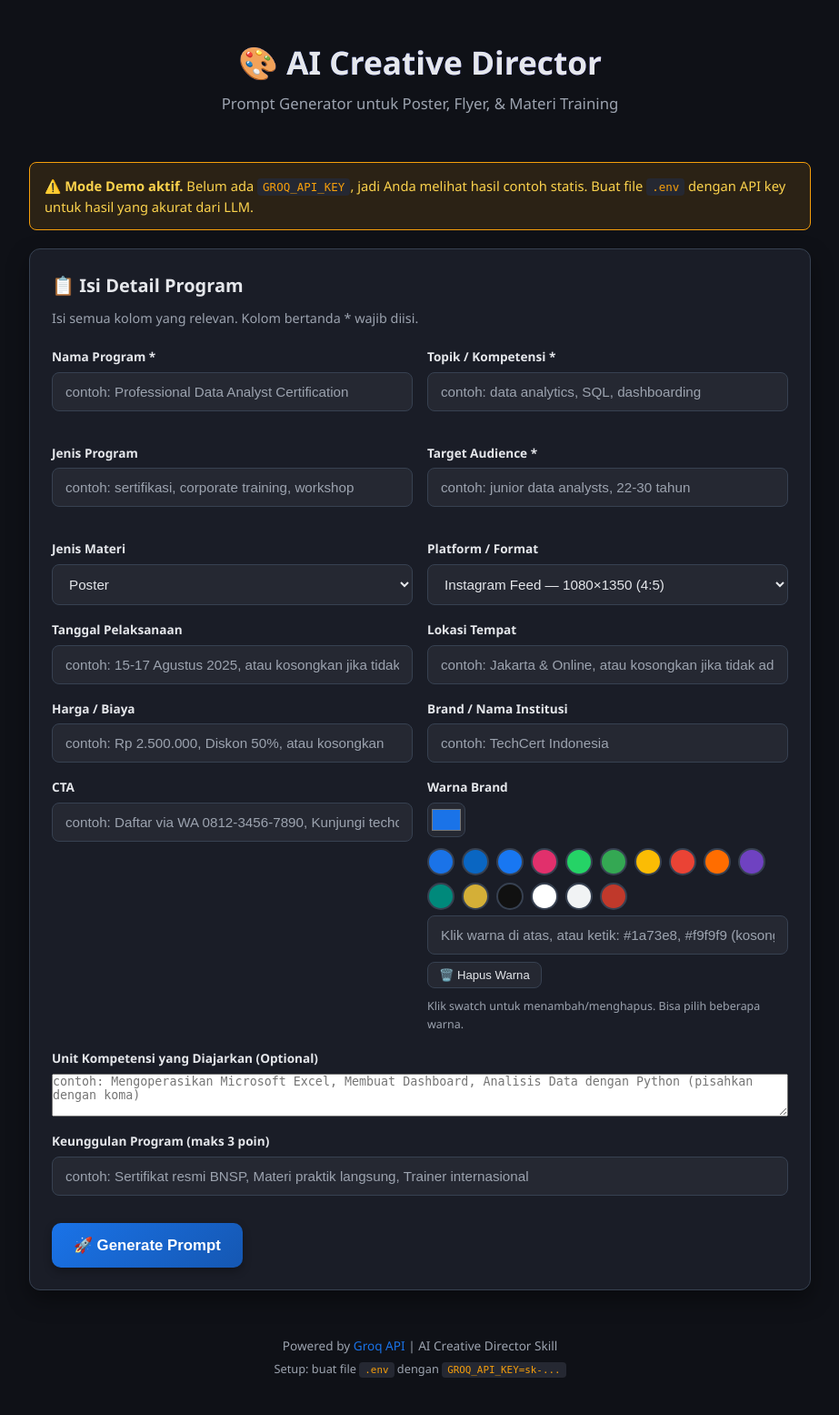
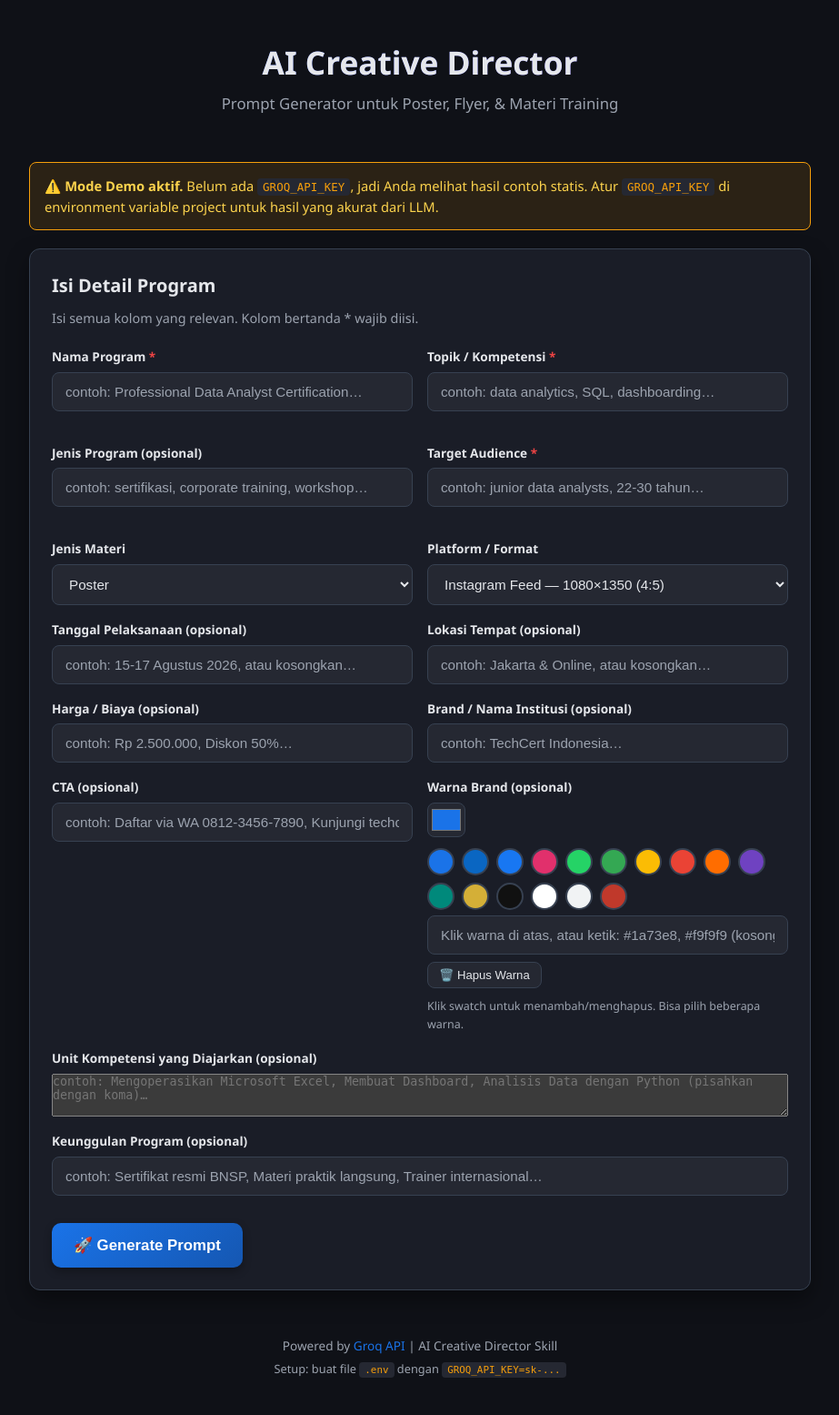
Before and after one commit to Fajar-HSE/prompt-generator-app, a Flask app: page / in a window 1280 px wide. Shown: the whole page at 91% size, without its empty margins (178-1101 px from the left). Run offline with Flask 3, Linux system fonts and the light colour scheme; some libraries are stand-ins or nearby versions.

Commit message:
Improve UI/UX: a11y, focus states, toast, confirm dialogs, reduced-motion

```diff
--- a/static/script.js
+++ b/static/script.js
@@ -16,6 +16,12 @@
 
         const REQUIRED_FIELDS = ['programName', 'competency', 'targetAudience'];
         const STORAGE_KEY = 'promptGeneratorHistory';
+
+        let savedSinceEdit = true;
+        if (form) {
+            form.addEventListener('input', function () { savedSinceEdit = false; });
+            form.addEventListener('change', function () { savedSinceEdit = false; });
+        }
 
         const brandColorsInput = document.getElementById('brandColors');
         const brandColorCustom = document.getElementById('brandColorCustom');
@@ -129,6 +135,21 @@
             }
         }
 
+        function showToast(message) {
+            let toast = document.getElementById('appToast');
+            if (!toast) {
+                toast = document.createElement('div');
+                toast.id = 'appToast';
+                toast.className = 'toast';
+                toast.setAttribute('role', 'status');
+                toast.setAttribute('aria-live', 'polite');
+                document.body.appendChild(toast);
+            }
+            toast.textContent = message;
+            toast.classList.add('show');
+            setTimeout(function () { toast.classList.remove('show'); }, 2500);
+        }
+
         function clearFieldErrors() {
             REQUIRED_FIELDS.forEach(function (field) {
                 const input = document.getElementById(field);
@@ -164,7 +185,7 @@
 
         function copyText(text, btn, successText) {
             if (!navigator.clipboard) {
-                alert('Clipboard tidak didukung di browser ini. Salin manual.');
+                showToast('Clipboard tidak didukung di browser ini. Salin manual.');
                 return;
             }
             navigator.clipboard.writeText(text).then(function () {
@@ -172,7 +193,7 @@
                 btn.textContent = successText || '✅ Tersalin!';
                 setTimeout(function () { btn.textContent = original; }, 2000);
             }).catch(function (err) {
-                alert('Gagal menyalin: ' + err.message);
+                showToast('Gagal menyalin: ' + err.message);
             });
         }
 
@@ -223,6 +244,7 @@
             if (brandColorsInput) {
                 syncSwatches();
             }
+            savedSinceEdit = true;
         }
 
         function saveToHistory(data, sections, demoMode, model) {
@@ -307,6 +329,9 @@
                 delBtn.className = 'btn-secondary btn-sm btn-danger-text';
                 delBtn.textContent = '🗑️ Hapus';
                 delBtn.addEventListener('click', function () {
+                    if (!window.confirm('Hapus riwayat ini? Tindakan tidak dapat dibatalkan.')) {
+                        return;
+                    }
                     history.splice(index, 1);
                     localStorage.setItem(STORAGE_KEY, JSON.stringify(history));
                     loadHistory();
@@ -368,6 +393,7 @@
 
                 renderSections(result.sections || {});
                 saveToHistory(data, result.sections || {}, result.demo_mode, result.model);
+                savedSinceEdit = true;
                 loadHistory();
                 outputSection.style.display = 'block';
                 outputSection.scrollIntoView({ behavior: 'smooth' });
@@ -398,17 +424,29 @@
                 outputSection.style.display = 'none';
                 outputContainer.innerHTML = '';
                 setError(null);
+                savedSinceEdit = true;
                 window.scrollTo({ top: 0, behavior: 'smooth' });
             });
         }
 
         if (clearHistoryBtn) {
             clearHistoryBtn.addEventListener('click', function () {
+                if (!window.confirm('Hapus semua riwayat generate? Tindakan tidak dapat dibatalkan.')) {
+                    return;
+                }
                 localStorage.removeItem(STORAGE_KEY);
                 loadHistory();
             });
         }
 
+        window.addEventListener('beforeunload', function (e) {
+            if (!savedSinceEdit) {
+                e.preventDefault();
+                e.returnValue = '';
+                return '';
+            }
+        });
+
         checkStatus();
         loadHistory();
     });
--- a/static/style.css
+++ b/static/style.css
@@ -12,6 +12,7 @@
     --danger: #ef4444;
     --shadow: 0 10px 25px rgba(0, 0, 0, 0.4);
     --shadow-sm: 0 4px 10px rgba(0, 0, 0, 0.3);
+    color-scheme: dark;
 }
 
 * {
--- a/templates/index.html
+++ b/templates/index.html
@@ -4,47 +4,50 @@
     <meta charset="UTF-8">
     <meta name="viewport" content="width=device-width, initial-scale=1.0">
     <title>AI Creative Director — Prompt Generator</title>
+    <meta name="description" content="Generator prompt untuk image-creation (poster, flyer, pamflet, banner, social media) berbasis AI Creative Director.">
+    <meta name="theme-color" content="#0f1117">
     <link rel="stylesheet" href="/static/style.css">
 </head>
 <body>
+    <a href="#promptForm" class="skip-link">Lewati ke form</a>
     <div class="container">
         <header>
-            <h1>🎨 AI Creative Director</h1>
+            <h1>AI Creative Director</h1>
             <p class="subtitle">Prompt Generator untuk Poster, Flyer, &amp; Materi Training</p>
         </header>
 
-        <div id="demoBanner" class="banner banner-warning" style="display: none;">
+        <div id="demoBanner" class="banner banner-warning" style="display: none;" role="status" aria-live="polite">
             ⚠️ <strong>Mode Demo aktif.</strong> Belum ada <code>GROQ_API_KEY</code>, jadi Anda melihat hasil contoh statis.
-            Buat file <code>.env</code> dengan API key untuk hasil yang akurat dari LLM.
+            Atur <code>GROQ_API_KEY</code> di environment variable project untuk hasil yang akurat dari LLM.
         </div>
 
         <main>
             <section class="form-section">
-                <h2>📋 Isi Detail Program</h2>
+                <h2>Isi Detail Program</h2>
                 <p class="hint">Isi semua kolom yang relevan. Kolom bertanda * wajib diisi.</p>
 
                 <form id="promptForm" novalidate>
                     <div class="form-grid">
                         <div class="form-group">
-                            <label for="programName">Nama Program *</label>
-                            <input type="text" id="programName" name="programName" placeholder="contoh: Professional Data Analyst Certification" required>
+                            <label for="programName" class="required">Nama Program</label>
+                            <input type="text" id="programName" name="programName" placeholder="contoh: Professional Data Analyst Certification…" autocomplete="off" required>
                             <small class="field-error" id="error-programName"></small>
                         </div>
 
                         <div class="form-group">
-                            <label for="competency">Topik / Kompetensi *</label>
-                            <input type="text" id="competency" name="competency" placeholder="contoh: data analytics, SQL, dashboarding" required>
+                            <label for="competency" class="required">Topik / Kompetensi</label>
+                            <input type="text" id="competency" name="competency" placeholder="contoh: data analytics, SQL, dashboarding…" autocomplete="off" required>
                             <small class="field-error" id="error-competency"></small>
                         </div>
 
                         <div class="form-group">
-                            <label for="programType">Jenis Program</label>
-                            <input type="text" id="programType" name="programType" placeholder="contoh: sertifikasi, corporate training, workshop">
+                            <label for="programType">Jenis Program (opsional)</label>
+                            <input type="text" id="programType" name="programType" placeholder="contoh: sertifikasi, corporate training, workshop…" autocomplete="off">
                         </div>
 
                         <div class="form-group">
-                            <label for="targetAudience">Target Audience *</label>
-                            <input type="text" id="targetAudience" name="targetAudience" placeholder="contoh: junior data analysts, 22-30 tahun" required>
+                            <label for="targetAudience" class="required">Target Audience</label>
+                            <input type="text" id="targetAudience" name="targetAudience" placeholder="contoh: junior data analysts, 22-30 tahun…" autocomplete="off" required>
                             <small class="field-error" id="error-targetAudience"></small>
                         </div>
 
@@ -86,51 +89,51 @@
                         </div>
 
                         <div class="form-group">
-                            <label for="date">Tanggal Pelaksanaan</label>
-                            <input type="text" id="date" name="date" placeholder="contoh: 15-17 Agustus 2025, atau kosongkan jika tidak ada">
+                            <label for="date">Tanggal Pelaksanaan (opsional)</label>
+                            <input type="text" id="date" name="date" placeholder="contoh: 15-17 Agustus 2026, atau kosongkan…" autocomplete="off">
                         </div>
 
                         <div class="form-group">
-                            <label for="location">Lokasi Tempat</label>
-                            <input type="text" id="location" name="location" placeholder="contoh: Jakarta & Online, atau kosongkan jika tidak ada">
+                            <label for="location">Lokasi Tempat (opsional)</label>
+                            <input type="text" id="location" name="location" placeholder="contoh: Jakarta & Online, atau kosongkan…" autocomplete="off">
                         </div>
 
                         <div class="form-group">
-                            <label for="price">Harga / Biaya</label>
-                            <input type="text" id="price" name="price" placeholder="contoh: Rp 2.500.000, Diskon 50%, atau kosongkan">
+                            <label for="price">Harga / Biaya (opsional)</label>
+                            <input type="text" id="price" name="price" placeholder="contoh: Rp 2.500.000, Diskon 50%…" autocomplete="off" inputmode="text">
                         </div>
 
                         <div class="form-group">
-                            <label for="brand">Brand / Nama Institusi</label>
-                            <input type="text" id="brand" name="brand" placeholder="contoh: TechCert Indonesia">
+                            <label for="brand">Brand / Nama Institusi (opsional)</label>
+                            <input type="text" id="brand" name="brand" placeholder="contoh: TechCert Indonesia…" autocomplete="organization">
                         </div>
 
                         <div class="form-group">
-                            <label for="cta">CTA</label>
-                            <input type="text" id="cta" name="cta" placeholder="contoh: Daftar via WA 0812-3456-7890, Kunjungi techcert.id">
+                            <label for="cta">CTA (opsional)</label>
+                            <input type="text" id="cta" name="cta" placeholder="contoh: Daftar via WA 0812-3456-7890, Kunjungi techcert.id…" autocomplete="off">
                         </div>
 
                         <div class="form-group">
-                            <label for="brandColors">Warna Brand</label>
+                            <label for="brandColors">Warna Brand (opsional)</label>
                             <div class="color-picker-row">
                                 <input type="color" id="brandColorCustom" value="#1a73e8" title="Pilih warna custom">
                                 <div id="brandColorSwatches" class="color-swatches"></div>
                             </div>
-                            <input type="text" id="brandColors" name="brandColors" placeholder="Klik warna di atas, atau ketik: #1a73e8, #f9f9f9 (kosongkan jika tidak ada)">
+                            <input type="text" id="brandColors" name="brandColors" placeholder="Klik warna di atas, atau ketik: #1a73e8, #f9f9f9 (kosongkan jika tidak ada)…" autocomplete="off">
                             <div class="color-actions">
-                                <button type="button" id="clearBrandColors" class="btn-secondary btn-sm">🗑️ Hapus Warna</button>
+                                <button type="button" id="clearBrandColors" class="btn-secondary btn-sm"><span aria-hidden="true">🗑️</span> Hapus Warna</button>
                                 <small class="field-hint">Klik swatch untuk menambah/menghapus. Bisa pilih beberapa warna.</small>
                             </div>
                         </div>
 
                         <div class="form-group full-width">
-                            <label for="unit_kompetensi">Unit Kompetensi yang Diajarkan (Optional)</label>
-                            <textarea id="unit_kompetensi" name="unit_kompetensi" rows="3" placeholder="contoh: Mengoperasikan Microsoft Excel, Membuat Dashboard, Analisis Data dengan Python (pisahkan dengan koma)"></textarea>
+                            <label for="unit_kompetensi">Unit Kompetensi yang Diajarkan (opsional)</label>
+                            <textarea id="unit_kompetensi" name="unit_kompetensi" rows="3" placeholder="contoh: Mengoperasikan Microsoft Excel, Membuat Dashboard, Analisis Data dengan Python (pisahkan dengan koma)…"></textarea>
                         </div>
 
                         <div class="form-group full-width">
-                            <label for="programBenefits">Keunggulan Program (maks 3 poin)</label>
-                            <input type="text" id="programBenefits" name="programBenefits" placeholder="contoh: Sertifikat resmi BNSP, Materi praktik langsung, Trainer internasional">
+                            <label for="programBenefits">Keunggulan Program (opsional)</label>
+                            <input type="text" id="programBenefits" name="programBenefits" placeholder="contoh: Sertifikat resmi BNSP, Materi praktik langsung, Trainer internasional…" autocomplete="off">
                         </div>
                     </div>
 
@@ -143,21 +146,21 @@
 
             <section class="output-section" id="outputSection" style="display: none;">
                 <div class="output-header">
-                    <h2>📤 Hasil Generate</h2>
+                    <h2>Hasil Generate</h2>
                     <div class="output-actions">
                         <button class="btn-secondary" id="copyAllBtn">📋 Salin Semua</button>
                         <button class="btn-secondary" id="resetBtn">🔄 Buat Baru</button>
                     </div>
                 </div>
 
-                <div class="banner banner-danger" id="errorBanner" style="display: none;"></div>
+                <div class="banner banner-danger" id="errorBanner" style="display: none;" role="alert" aria-live="assertive"></div>
 
                 <div id="outputContainer"></div>
             </section>
 
             <section class="history-section" id="historySection" style="display: none;">
                 <div class="output-header">
-                    <h2>🕘 Riwayat Generate</h2>
+                    <h2>Riwayat Generate</h2>
                     <button class="btn-secondary" id="clearHistoryBtn">🗑️ Hapus Riwayat</button>
                 </div>
                 <div id="historyContainer"></div>
```
Also changed, not shown: other parts of static/style.css (+69 -0 lines).
